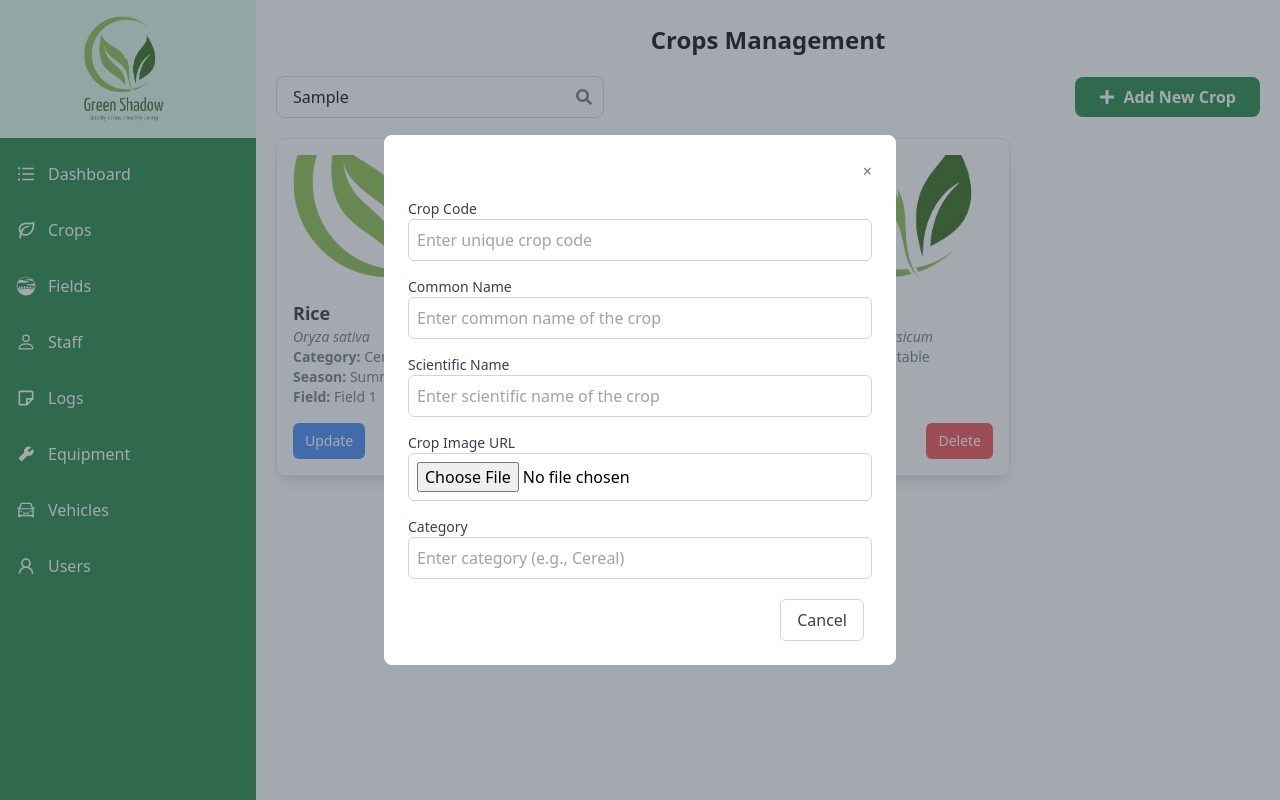
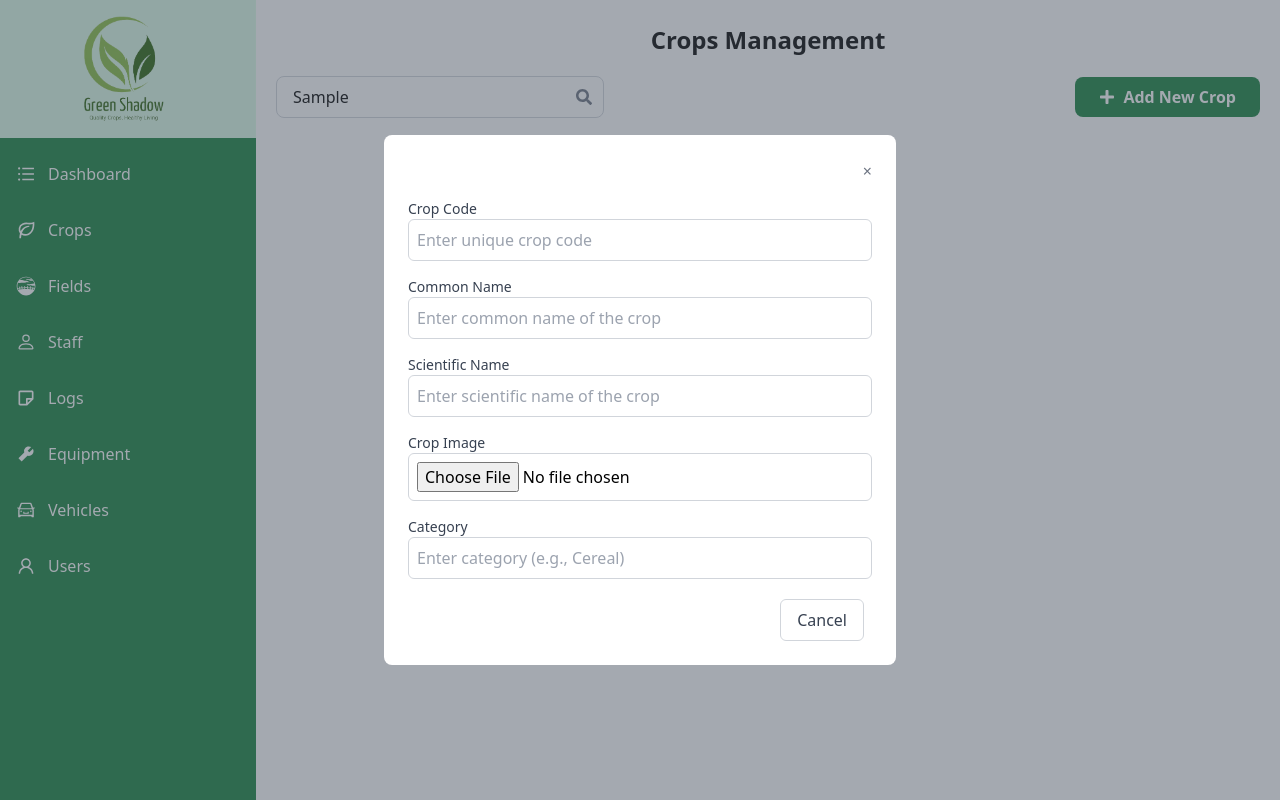
Before and after one commit to sawaniThiwandika/green-shadow-frontend-with-react, a React (Vite) app: page /mainPage/cropPage in a window 1280 px wide. Both pictures are taken after typing "Sample" into the empty fields and a click on the button "Add New Crop". Built offline with nearby package versions, Linux system fonts and the light colour scheme.

Commit message:
complete add new crop function and view crops in cards

```diff
--- a/src/components/forms/CropForm.tsx
+++ b/src/components/forms/CropForm.tsx
@@ -1,9 +1,45 @@
-import React from "react";
+import React, { useState } from "react";
+import { useDispatch } from "react-redux";
+import {addCrop} from "../../slices/CropSlice.ts";
+import {CropModel} from "../../model/CropModel.ts";
 
-export function CropForm():any {
+export function CropForm(): React.ReactElement {
+    const dispatch = useDispatch();
+
+    const [cropCode, setCropCode] = useState("");
+    const [commonName, setCommonName] = useState("");
+    const [scientificName, setScientificName] = useState("");
+    const [cropImage, setCropImage] =  useState("");
+    const [category, setCategory] = useState("");
+    const [season, setSeason] = useState("");
+    const [fieldDetailsCrop, setFieldDetailsCrop] = useState("");
+
     const handleSubmit = (e: React.FormEvent<HTMLFormElement>) => {
         e.preventDefault();
+
+        if (!cropCode || !commonName || !scientificName || !cropImage || !category || !season || !fieldDetailsCrop) {
+            alert("All fields are required.");
+            return;
+        }
+
+        const newCrop = new CropModel(cropCode,commonName,scientificName,cropImage,category,season,fieldDetailsCrop)
+
+        dispatch(addCrop(newCrop));
+
         alert("Crop Added Successfully!");
+
+        setCropCode("");
+        setCommonName("");
+        setScientificName("");
+        setCropImage("");
+        setCategory("");
+        setSeason("");
+
+    };
+
+    const handleFileChange = (e) => {
+        const file = e.target.files[0];
+        setCropImage(URL.createObjectURL(file));
     };
 
     return (
@@ -15,6 +51,8 @@ export function CropForm():any {
                 <input
                     type="text"
                     id="cropCode"
+                    value={cropCode}
+                    onChange={(e) => setCropCode(e.target.value)}
                     className="w-full p-2 border border-gray-300 rounded-md"
                     placeholder="Enter unique crop code"
                     required
@@ -27,6 +65,8 @@ export function CropForm():any {
                 <input
                     type="text"
                     id="commonName"
+                    value={commonName}
+                    onChange={(e) => setCommonName(e.target.value)}
                     className="w-full p-2 border border-gray-300 rounded-md"
                     placeholder="Enter common name of the crop"
                     required
@@ -39,6 +79,8 @@ export function CropForm():any {
                 <input
                     type="text"
                     id="scientificName"
+                    value={scientificName}
+                    onChange={(e) => setScientificName(e.target.value)}
                     className="w-full p-2 border border-gray-300 rounded-md"
                     placeholder="Enter scientific name of the crop"
                     required
@@ -46,11 +88,12 @@ export function CropForm():any {
             </div>
             <div>
                 <label htmlFor="cropImage" className="block text-sm font-medium text-gray-700">
-                    Crop Image URL
+                    Crop Image
                 </label>
                 <input
                     type="file"
                     id="cropImage"
+                    onChange={handleFileChange}
                     className="w-full p-2 border border-gray-300 rounded-md"
                     required
                 />
@@ -62,6 +105,8 @@ export function CropForm():any {
                 <input
                     type="text"
                     id="category"
+                    value={category}
+                    onChange={(e) => setCategory(e.target.value)}
                     className="w-full p-2 border border-gray-300 rounded-md"
                     placeholder="Enter category (e.g., Cereal)"
                     required
@@ -74,6 +119,8 @@ export function CropForm():any {
                 <input
                     type="text"
                     id="season"
+                    value={season}
+                    onChange={(e) => setSeason(e.target.value)}
                     className="w-full p-2 border border-gray-300 rounded-md"
                     placeholder="Enter season of the crop"
                     required
@@ -84,8 +131,10 @@ export function CropForm():any {
                     Field Details
                 </label>
                 <input
-                    type="search"
+                    type="text"
                     id="fieldDetailsCrop"
+                    value={fieldDetailsCrop}
+                    onChange={(e) => setFieldDetailsCrop(e.target.value)}
                     className="w-full p-2 border border-gray-300 rounded-md"
                     placeholder="Enter field details"
                     required
@@ -94,7 +143,8 @@ export function CropForm():any {
 
             <button
                 type="submit"
-                className="w-full py-2 mt-4 bg-green-500 text-white font-semibold rounded-lg hover:bg-green-600">
+                className="w-full py-2 mt-4 bg-green-500 text-white font-semibold rounded-lg hover:bg-green-600"
+            >
                 Add Crop
             </button>
         </form>
--- a/src/pages/CropPage.tsx
+++ b/src/pages/CropPage.tsx
@@ -4,6 +4,8 @@ import logo from "../assets/logo.png";
 import { ModalComponent } from "../components/ModalComponent";
 import { CropForm } from "../components/forms/CropForm";
 import { CropCard } from "../components/cards/CropCard";
+import {useSelector} from "react-redux";
+import {CropModel} from "../model/CropModel.ts";
 
 export interface Crop {
     cropCode: string;
@@ -17,6 +19,8 @@ export interface Crop {
 
 export function CropPage() {
     const [isModalOpen, setIsModalOpen] = useState(false);
+
+    const cropList=useSelector((state:any) => state.cropSlice.crops);
 
     const crops: Crop[] = [
         {
@@ -60,6 +64,9 @@ export function CropPage() {
         console.log("Delete crop: "+cropCode);
 
     };
+    const handleFormSubmit = (e) => {
+        handleCloseModal();
+    };
 
     return (
         <div className="container mx-auto my-5 px-4">
@@ -87,7 +94,7 @@ export function CropPage() {
             </div>
 
             <div className="grid grid-cols-1 md:grid-cols-3 lg:grid-cols-4 gap-4" id="cropContainer">
-                {crops.map((crop) => (
+                {cropList.map((crop:CropModel) => (
                     <CropCard
                         key={crop.cropCode}
                         cropCode={crop.cropCode}
@@ -104,7 +111,7 @@ export function CropPage() {
             </div>
 
             <ModalComponent isOpen={isModalOpen} onClose={handleCloseModal}>
-                <CropForm />
+                <CropForm  onSubmit={handleFormSubmit} />
             </ModalComponent>
         </div>
     );
--- /dev/null
+++ b/src/slices/CropSlice.ts
@@ -0,0 +1,33 @@
+import { createSlice } from "@reduxjs/toolkit";
+import {CropModel} from "../model/CropModel";
+
+const initialState = {
+    crops: [] as CropModel[],
+};
+
+const cropSlice = createSlice({
+    name: "cropSlice",
+    initialState,
+    reducers: {
+        addCrop: (state, action) => {
+            state.crops.push(action.payload);
+            console.log("New crop  : "+action.payload.image);
+        },
+        updateCrop: (state, action) => {
+            const index = state.crops.findIndex(
+                (crop) => crop.cropCode === action.payload.cropCode
+            );
+            if (index !== -1) {
+                state.crops[index] = action.payload;
+            }
+        },
+        deleteCrop: (state, action) => {
+            state.crops = state.crops.filter(
+                (crop) => crop.cropCode !== action.payload.cropCode
+            );
+        },
+    },
+});
+
+export const { addCrop, updateCrop, deleteCrop } = cropSlice.actions;
+export default cropSlice.reducer;
--- a/src/store/store.ts
+++ b/src/store/store.ts
@@ -1,10 +1,12 @@
 import {configureStore} from "@reduxjs/toolkit"
 import StaffSlice from "../slices/StaffSlice.ts"
 import FieldSlice from "../slices/FieldSlice.ts";
+import CropSlice from "../slices/CropSlice.ts";
 
 export const store=configureStore({
     reducer: {
         staffSlice: StaffSlice,
         fieldSlice: FieldSlice,
+        cropSlice:CropSlice,
     }
 })
```
